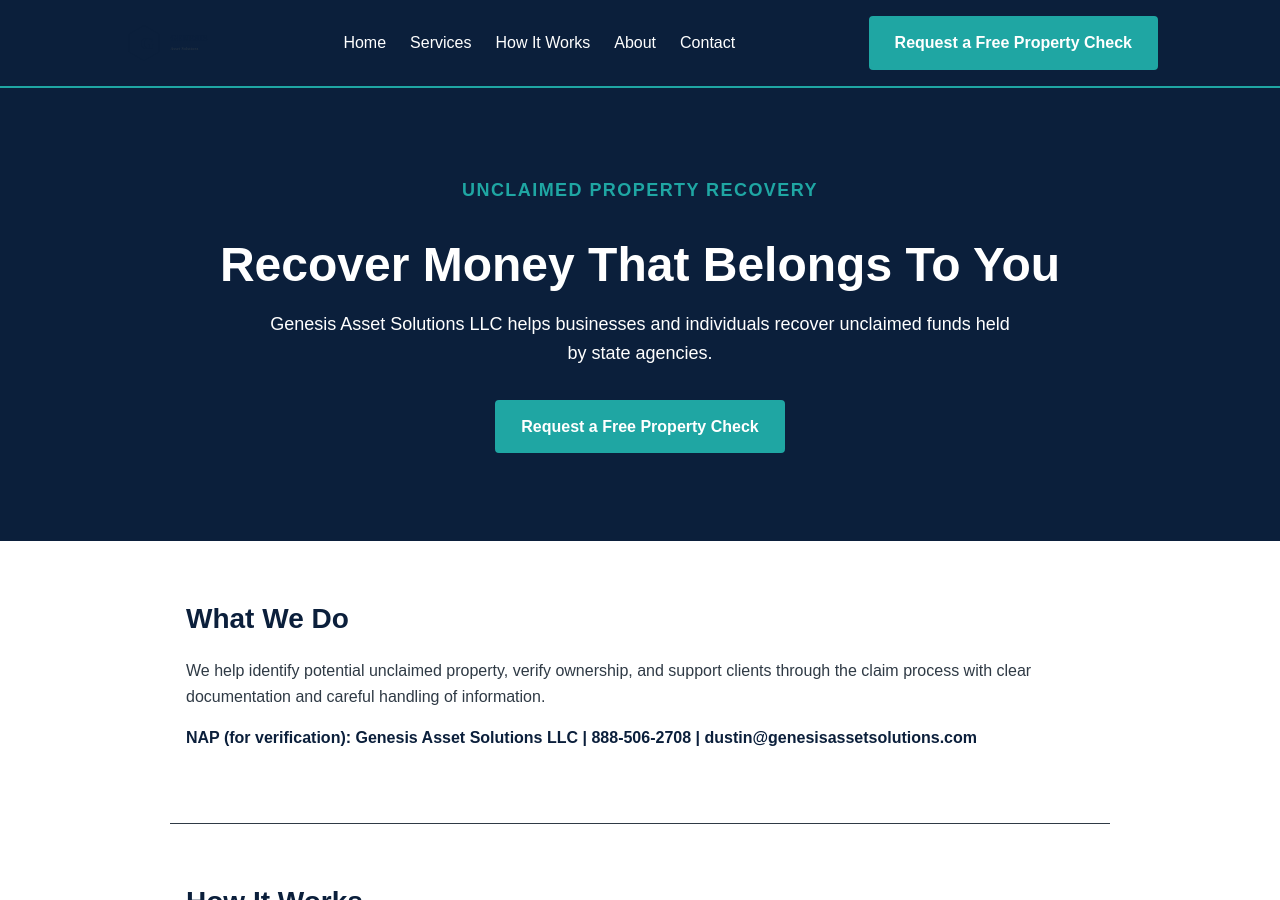
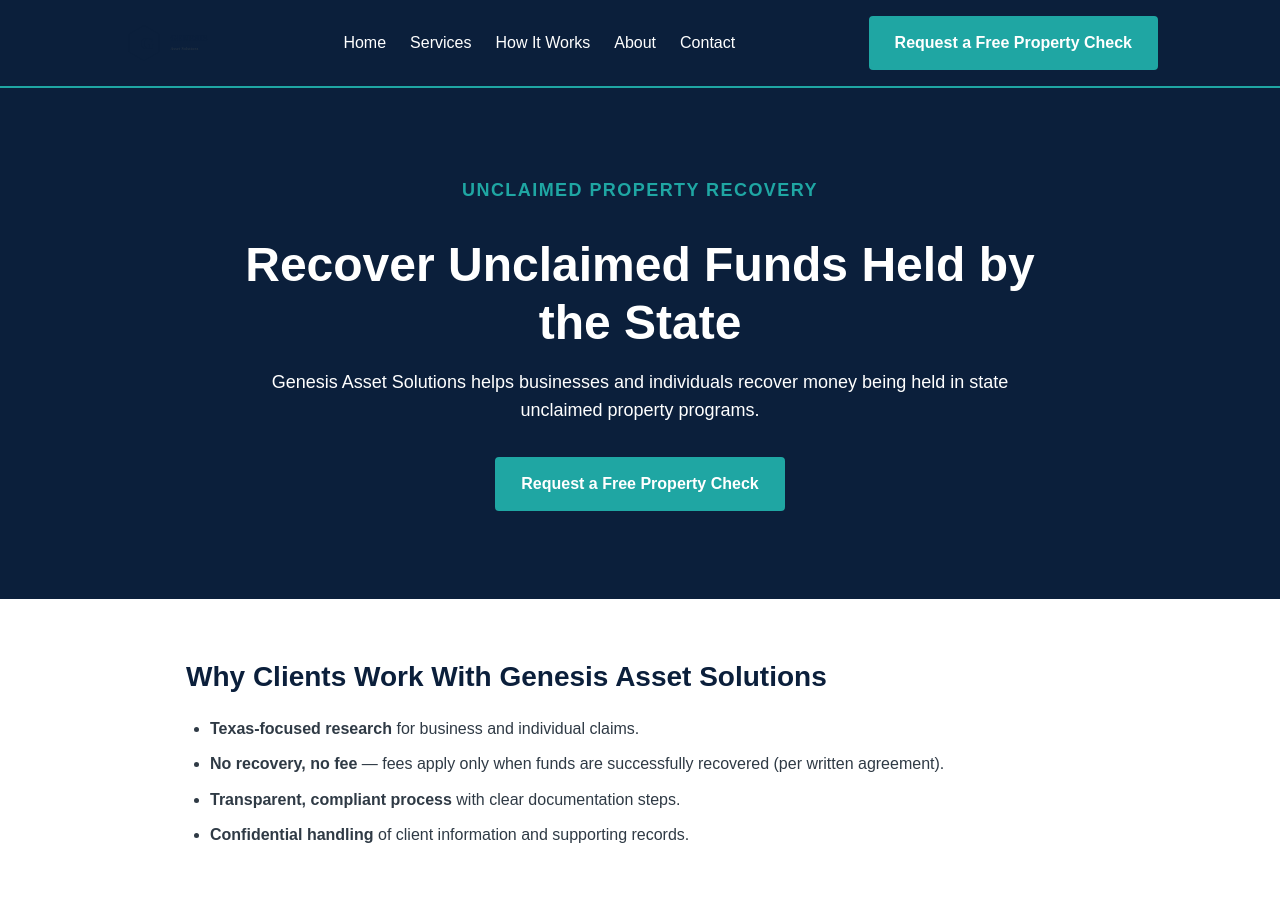
Before and after one commit to ljonezd-beep/genesisassetsolutions-site, a Jekyll site: the page built from index.html, in a window 1280 px wide and 900 px high. Built offline with Jekyll 4.4.1, drawn with Linux system fonts in a browser that asks for light colours; some of the changed text lies outside the part shown.

Commit message:
Website polish: smoother copy, schema markup, CTA sections

```diff
--- a/_layouts/default.html
+++ b/_layouts/default.html
@@ -2,12 +2,32 @@
 <html lang="en">
   <head>
     {% include head.html %}
-  </head>
+
+<script type="application/ld+json">
+{
+ "@context": "https://schema.org",
+ "@type": "ProfessionalService",
+ "name": "Genesis Asset Solutions LLC",
+ "areaServed": "Texas",
+ "telephone": "888-506-2708",
+ "email": "dustin@genesisassetsolutions.com",
+ "url": "https://ljonezd-beep.github.io/genesisassetsolutions-site/"
+}
+</script>
+</head>
   <body>
     {% include header.html %}
     <main>
       {{ content }}
     </main>
+<section class="content-section engagement">
+  <h2>Ready to find out if funds are waiting for you?</h2>
+  <p>Request a free unclaimed property check today.</p>
+  <p><a class="btn" href="{{ "/contact.html" | relative_url }}">Request a Free Property Check</a></p>
+  <p class="method-line">NAP: <strong>Genesis Asset Solutions LLC</strong> | <strong>888-506-2708</strong> | <strong>dustin@genesisassetsolutions.com</strong></p>
+</section>
+
+
     {% include footer.html %}
   </body>
 </html>
--- a/index.html
+++ b/index.html
@@ -6,11 +6,19 @@
 
 <section class="hero">
   <p class="eyebrow">Unclaimed property recovery</p>
-  <h1>Recover Money That Belongs To You</h1>
-  <p>{{ site.title }} helps businesses and individuals recover unclaimed funds held by state agencies.</p>
-  <a class="btn" href="{{ "/contact.html" | relative_url }}">{{ site.cta_text }}</a>
+  <h1>Recover Unclaimed Funds Held by the State</h1>
+  <p>Genesis Asset Solutions helps businesses and individuals recover money being held in state unclaimed property programs.</p>
+  <a class="btn" href="{{ "/contact.html" | relative_url }}">Request a Free Property Check</a>
 </section>
-
+<section class="content-section">
+  <h2>Why Clients Work With Genesis Asset Solutions</h2>
+  <ul class="method-list">
+    <li><strong>Texas-focused research</strong> for business and individual claims.</li>
+    <li><strong>No recovery, no fee</strong> — fees apply only when funds are successfully recovered (per written agreement).</li>
+    <li><strong>Transparent, compliant process</strong> with clear documentation steps.</li>
+    <li><strong>Confidential handling</strong> of client information and supporting records.</li>
+  </ul>
+</section>
 <section class="content-section">
   <h2>What We Do</h2>
   <p>We help identify potential unclaimed property, verify ownership, and support clients through the claim process with clear documentation and careful handling of information.</p>
@@ -32,3 +40,10 @@
   <p>Primary service area: <strong>{{ site.service_area }}</strong>. We can assist with multi-state recovery depending on the case.</p>
   <p class="contact-line">Call: <a href="tel:{{ site.phone | replace: "-", "" }}">{{ site.phone }}</a> · Email: <a href="mailto:{{ site.email }}">{{ site.email }}</a></p>
 </section>
+
+<section class="content-section engagement">
+  <h2>Ready to find out if funds are waiting for you?</h2>
+  <p>Request a free unclaimed property check today.</p>
+  <p><a class="btn" href="{{ "/contact.html" | relative_url }}">Request a Free Property Check</a></p>
+  <p class="method-line">NAP: <strong>Genesis Asset Solutions LLC</strong> | <strong>888-506-2708</strong> | <strong>dustin@genesisassetsolutions.com</strong></p>
+</section>
```
